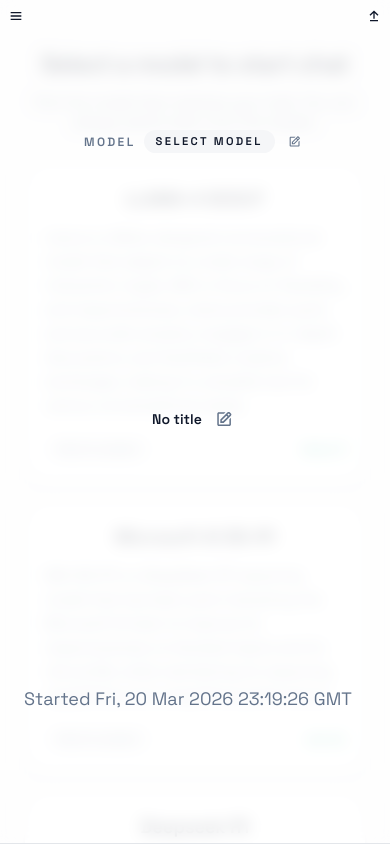
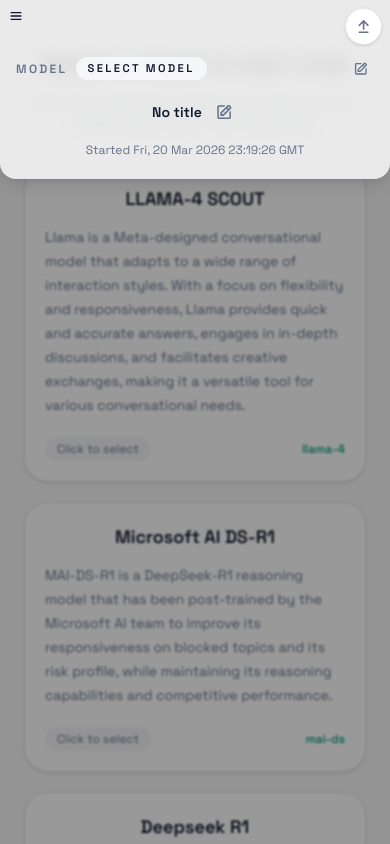
Before and after one commit to BMike903/LLM-front, a React (Vite) app: page / in a window 390 px wide. Both pictures are taken after a click on the button 374 px from the left and 16 px from the top of the page. Built offline with nearby package versions, Linux system fonts and the light colour scheme.

Commit message:
smaller topbar

```diff
--- a/src/components/topbar.tsx
+++ b/src/components/topbar.tsx
@@ -21,19 +21,32 @@
     <>
       <button
         onClick={() => setOverlayOpen(!overlayOpen)}
-        className={`absolute top-2 right-2 z-60 lg:hidden`}
+        className="absolute top-2 right-2 z-60 rounded-full border border-[color:var(--border)] bg-[color:var(--surface)] p-2 text-[color:var(--muted)] shadow-sm transition hover:text-[color:var(--text)] lg:hidden"
+        aria-label={overlayOpen ? "Close topbar" : "Open topbar"}
       >
-        {overlayOpen ? <BiArrowFromBottom /> : <BiArrowFromTop />}
+        {overlayOpen ? (
+          <BiArrowFromBottom size="1.2em" />
+        ) : (
+          <BiArrowFromTop size="1.2em" />
+        )}
       </button>
+      {overlayOpen && (
+        <div
+          className="fixed inset-0 z-30 bg-black/40 backdrop-blur-[1px] lg:hidden"
+          onClick={() => setOverlayOpen(false)}
+        />
+      )}
       <div
-        className={`fixed top-0 left-0 z-20 h-full w-full transform border-b border-[color:var(--border)] bg-[color:var(--surface-80)] px-6 py-3 backdrop-blur transition-transform duration-300 md:block lg:sticky lg:top-0 lg:z-auto lg:h-auto lg:translate-y-0 ${overlayOpen ? "translate-y-0" : "-translate-y-full"}`}
+        className={`fixed top-0 left-0 z-40 max-h-[85vh] w-full transform overflow-auto rounded-b-2xl border-b border-[color:var(--border)] bg-[color:var(--surface-80)] px-4 pt-14 pb-5 shadow-lg backdrop-blur transition-transform duration-300 lg:sticky lg:top-0 lg:z-auto lg:h-auto lg:max-h-none lg:translate-y-0 lg:overflow-visible lg:rounded-none lg:px-6 lg:py-3 lg:shadow-none ${overlayOpen ? "translate-y-0" : "-translate-y-full"}`}
       >
-        <div className="flex h-full flex-wrap items-center justify-between gap-4">
-          <div className="flex w-full items-center justify-center gap-2 text-xs font-semibold tracking-[0.2em] text-[color:var(--muted)] uppercase lg:w-auto lg:flex-row lg:justify-start">
-            <span>Model</span>
-            <span className="rounded-full bg-[color:var(--surface-muted)] px-3 py-1 text-[0.7rem] font-semibold text-[color:var(--text)]">
-              {model ? model.name : "Select model"}
-            </span>
+        <div className="flex h-full flex-col gap-4 lg:h-auto lg:flex-row lg:flex-wrap lg:items-center lg:justify-between">
+          <div className="flex w-full items-center justify-between gap-3 text-xs font-semibold tracking-[0.2em] text-[color:var(--muted)] uppercase lg:w-auto lg:justify-start">
+            <div className="flex items-center gap-2">
+              <span>Model</span>
+              <span className="rounded-full bg-[color:var(--surface-muted)] px-3 py-1 text-[0.7rem] font-semibold text-[color:var(--text)]">
+                {model ? model.name : "Select model"}
+              </span>
+            </div>
             <button
               className="rounded-full border border-transparent p-1 text-[color:var(--muted)] transition hover:border-[color:var(--border)] hover:text-[color:var(--text)]"
               disabled={status === "fetching"}
@@ -43,11 +56,11 @@
               }}
               aria-label="Change model"
             >
-              <BiEdit size="1.1em" />
+              <BiEdit size="1.3em" />
             </button>
           </div>
 
-          <div className="flex min-w-[220px] flex-1 items-center justify-center text-sm font-semibold">
+          <div className="flex w-full items-center justify-center text-sm font-semibold lg:min-w-[220px] lg:flex-1">
             <CurrentChatTitleInput
               title={title}
               firstMessage={messages[0]?.content}
@@ -55,7 +68,7 @@
             />
           </div>
 
-          <div className="text-center text-lg text-[color:var(--muted)] lg:block lg:text-xs">
+          <div className="w-full text-center text-xs text-[color:var(--muted)] lg:w-auto lg:text-right">
             Started {new Date(startDate).toUTCString()}
           </div>
         </div>
```
